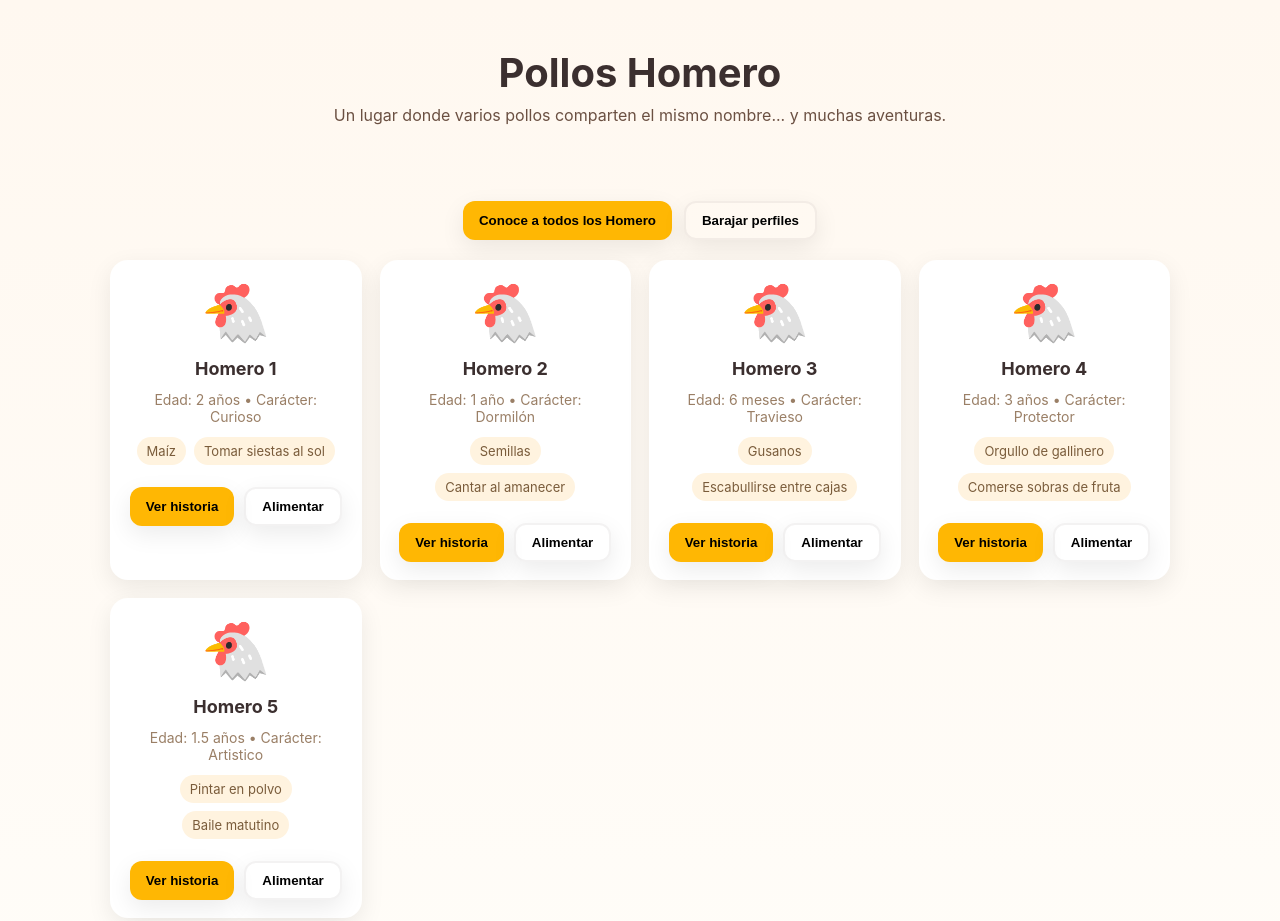
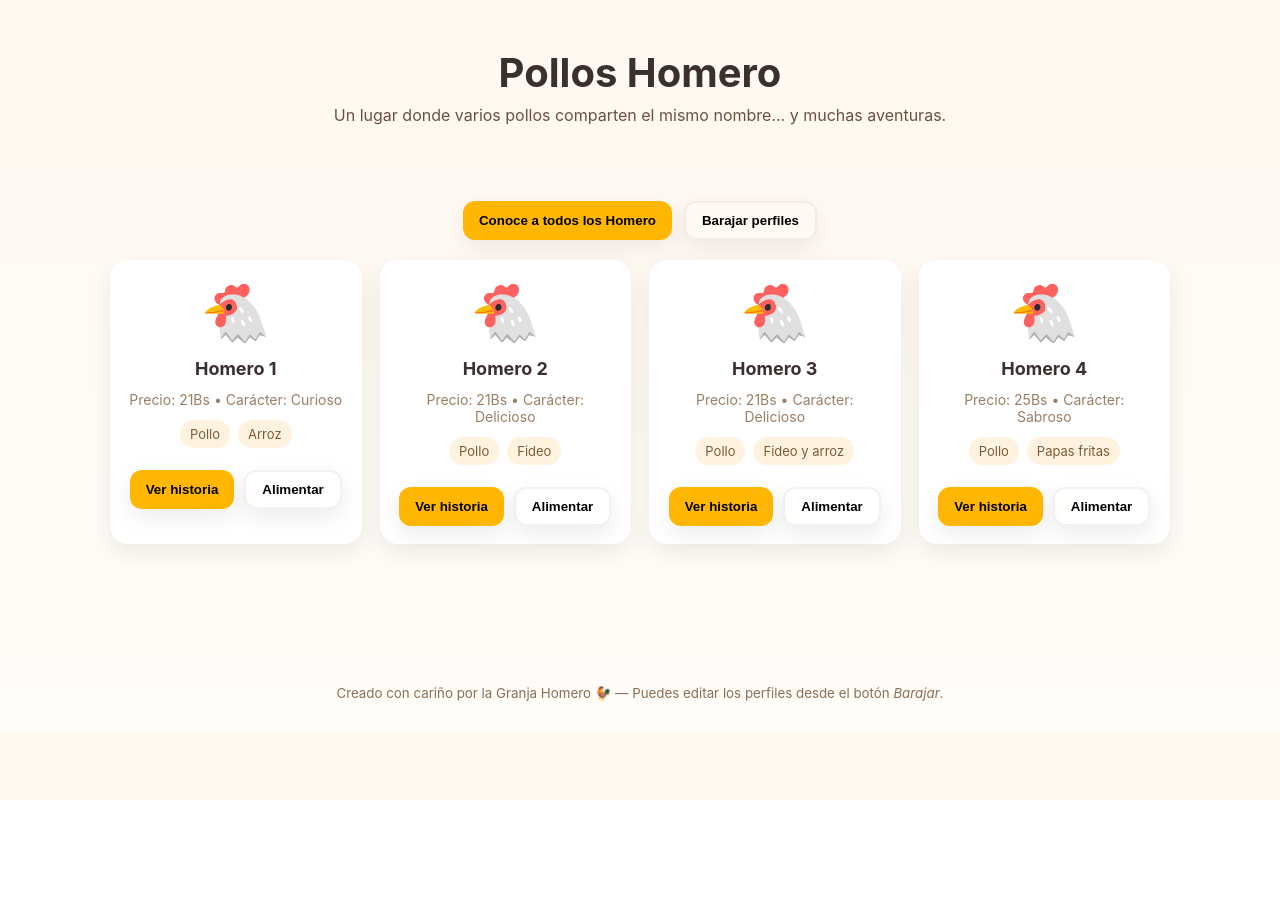
Before and after one commit to gabrielramos1239329/pollos-homero, a plain HTML site: page index.html in a window 1280 px wide. Shown: the top 921 px of the page. After the commit the page ends 800 px from the top, so only its background shows below. Drawn offline with Linux system fonts and the light colour scheme.

Commit message:
Update index.html

```diff
--- a/index.html
+++ b/index.html
@@ -60,7 +60,7 @@
       <article class="card">
         <div class="avatar">🐔</div>
         <div class="name">Homero <span class="numero"></span></div>
-        <div class="meta">Edad: <span class="edad"></span> • Carácter: <span class="carac"></span></div>
+        <div class="meta">Precio: <span class="edad"></span> • Carácter: <span class="carac"></span></div>
         <div class="traits"></div>
         <div style="display:flex;gap:10px;justify-content:center;margin-top:10px">
           <button class="btn" data-action="ver">Ver historia</button>
@@ -92,11 +92,10 @@
   <script>
     // Datos iniciales: varios pollos con el mismo nombre "Homero" pero personalidades distintas
     const homeros = [
-      {id:1,edad:'2 años',carac:'Curioso',likes:['Maíz','Tomar siestas al sol'],bio:'Homero I es el explorador oficial. Siempre encuentra los mejores rincones de la granja.'},
-      {id:2,edad:'1 año',carac:'Dormilón',likes:['Semillas','Cantar al amanecer'],bio:'Homero II prefiere la tranquilidad. Su especialidad es encontrar las camas más cómodas.'},
-      {id:3,edad:'6 meses',carac:'Travieso',likes:['Gusanos','Escabullirse entre cajas'],bio:'Homero III es pequeñito pero listo: le encanta jugar y esconder cosas.'},
-      {id:4,edad:'3 años',carac:'Protector',likes:['Orgullo de gallinero','Comerse sobras de fruta'],bio:'Homero IV vigila a los demás pollos y los acompaña en paseos.'},
-      {id:5,edad:'1.5 años',carac:'Artistico',likes:['Pintar en polvo','Baile matutino'],bio:'Homero V tiene un plumaje singular y un paso de baile propio.'}
+      {id:1,edad:'21Bs',carac:'Curioso',likes:['Pollo','Arroz'],bio:'Homero I es la mejor forma de experimentar el sabor único con el arroz y nuestro único sason.'},
+      {id:2,edad:'21Bs',carac:'Delicioso',likes:['Pollo','Fideo'],bio:'HomeroII es la combinación perfecta entre el pollo y el fideo.'},
+      {id:3,edad:'21Bs',carac:'Delicioso',likes:['Pollo','Fideo y arroz'],bio:'Homero III una combinaciónde sabores única.'},
+      {id:4,edad:'25Bs',carac:'Sabroso',likes:['Pollo','Papas fritas'],bio:'Homero IV La combinación de nuestras papas y el pollo es unica.'},
     ];
 
     const gallery = document.getElementById('gallery');
```
